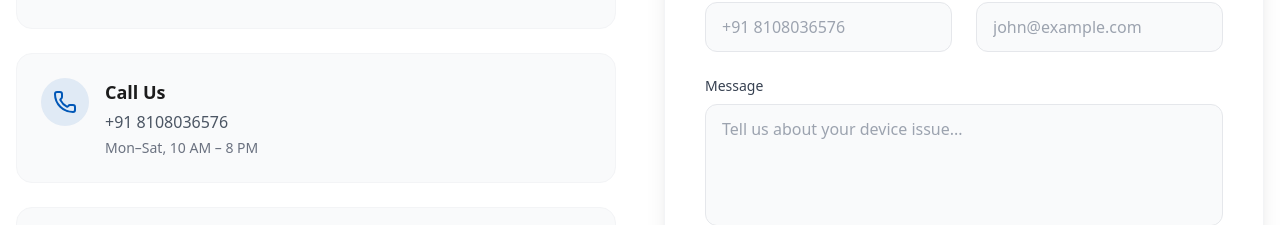
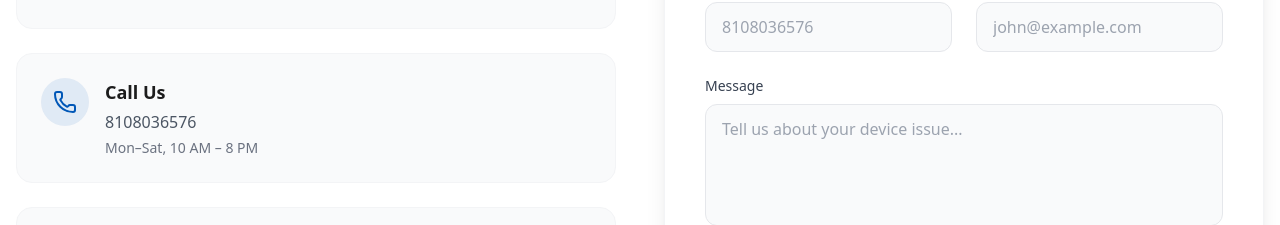
Before and after one commit to x-neon-nexus-o/Proton-Technosystem, a React (Vite) app: page / in a window 1280 px wide. Shown: the part 7002-7227 px from the top of the page. Built offline with nearby package versions, Linux system fonts and the light colour scheme.

Commit message:
fix: Update phone number formatting across BookingModal, Contact, FloatingButtons, and Footer components

```diff
--- a/src/components/BookingModal.jsx
+++ b/src/components/BookingModal.jsx
@@ -94,7 +94,7 @@ const BookingModal = ({ isOpen, onClose }) => {
                                         value={formData.phone}
                                         onChange={handleChange}
                                         className="w-full px-4 py-3 rounded-xl bg-gray-50 dark:bg-gray-800 border border-gray-200 dark:border-gray-700 focus:ring-2 focus:ring-primary focus:border-transparent outline-none transition-all dark:text-white"
-                                        placeholder="+91 98765 43210"
+                                        placeholder="8108036576"
                                     />
                                 </div>
 
--- a/src/components/Contact.jsx
+++ b/src/components/Contact.jsx
@@ -60,7 +60,7 @@ const Contact = () => {
                                 </div>
                                 <div>
                                     <h3 className="mb-1 text-lg font-bold text-textPrimary dark:text-white">Call Us</h3>
-                                    <p className="text-gray-600 dark:text-gray-300">+91 8108036576</p>
+                                    <p className="text-gray-600 dark:text-gray-300">8108036576</p>
                                     <p className="mt-1 text-sm text-gray-500 dark:text-gray-400">Mon–Sat, 10 AM – 8 PM</p>
                                 </div>
                             </div>
@@ -120,7 +120,7 @@ const Contact = () => {
                                         onChange={handleChange}
                                         required
                                         className="w-full px-4 py-3 transition-all border border-gray-200 outline-none rounded-xl bg-gray-50 dark:bg-gray-700 dark:border-gray-600 text-textPrimary dark:text-white focus:border-primary focus:ring-2 focus:ring-primary/20"
-                                        placeholder="+91 8108036576"
+                                        placeholder="8108036576"
                                     />
                                 </div>
                                 <div>
--- a/src/components/FloatingButtons.jsx
+++ b/src/components/FloatingButtons.jsx
@@ -5,7 +5,7 @@ const FloatingButtons = () => {
     return (
         <div className="fixed bottom-6 right-6 z-50 flex flex-col gap-4">
             <a
-                href="https://wa.me/919876543210"
+                href="https://wa.me/918108036576"
                 target="_blank"
                 rel="noopener noreferrer"
                 className="w-14 h-14 bg-[#25D366] text-white rounded-full shadow-lg flex items-center justify-center hover:scale-110 transition-transform duration-300 animate-bounce-slow"
@@ -15,7 +15,7 @@ const FloatingButtons = () => {
             </a>
 
             <a
-                href="tel:+919876543210"
+                href="tel:+918108036576"
                 className="w-14 h-14 bg-secondary text-white rounded-full shadow-lg flex items-center justify-center hover:scale-110 transition-transform duration-300"
                 aria-label="Call Now"
             >
--- a/src/components/Footer.jsx
+++ b/src/components/Footer.jsx
@@ -65,7 +65,7 @@ const Footer = () => {
                             </li>
                             <li className="flex items-center gap-3 text-gray-400">
                                 <Phone size={20} className="text-primary shrink-0" />
-                                <span>+91 98765 43210</span>
+                                <span>8108036576</span>
                             </li>
                             <li className="flex items-center gap-3 text-gray-400">
                                 <Mail size={20} className="text-primary shrink-0" />
```
